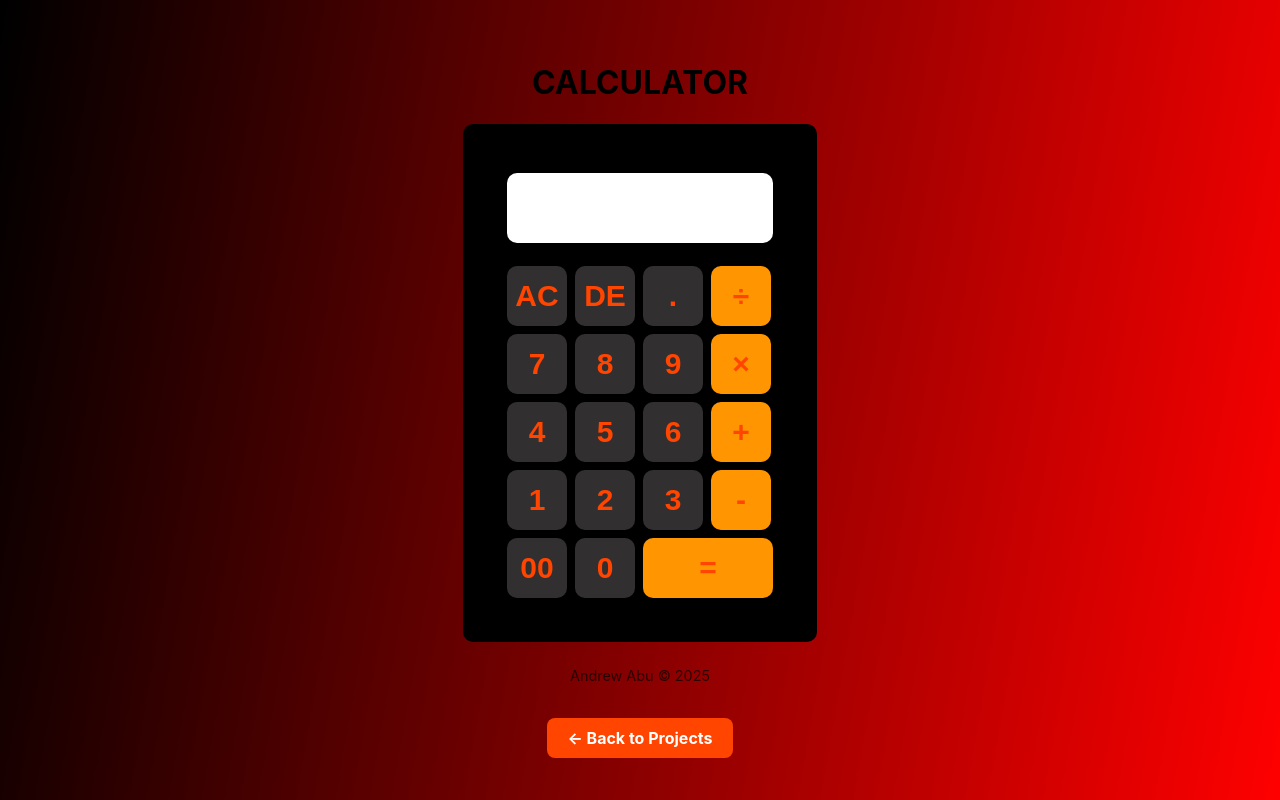
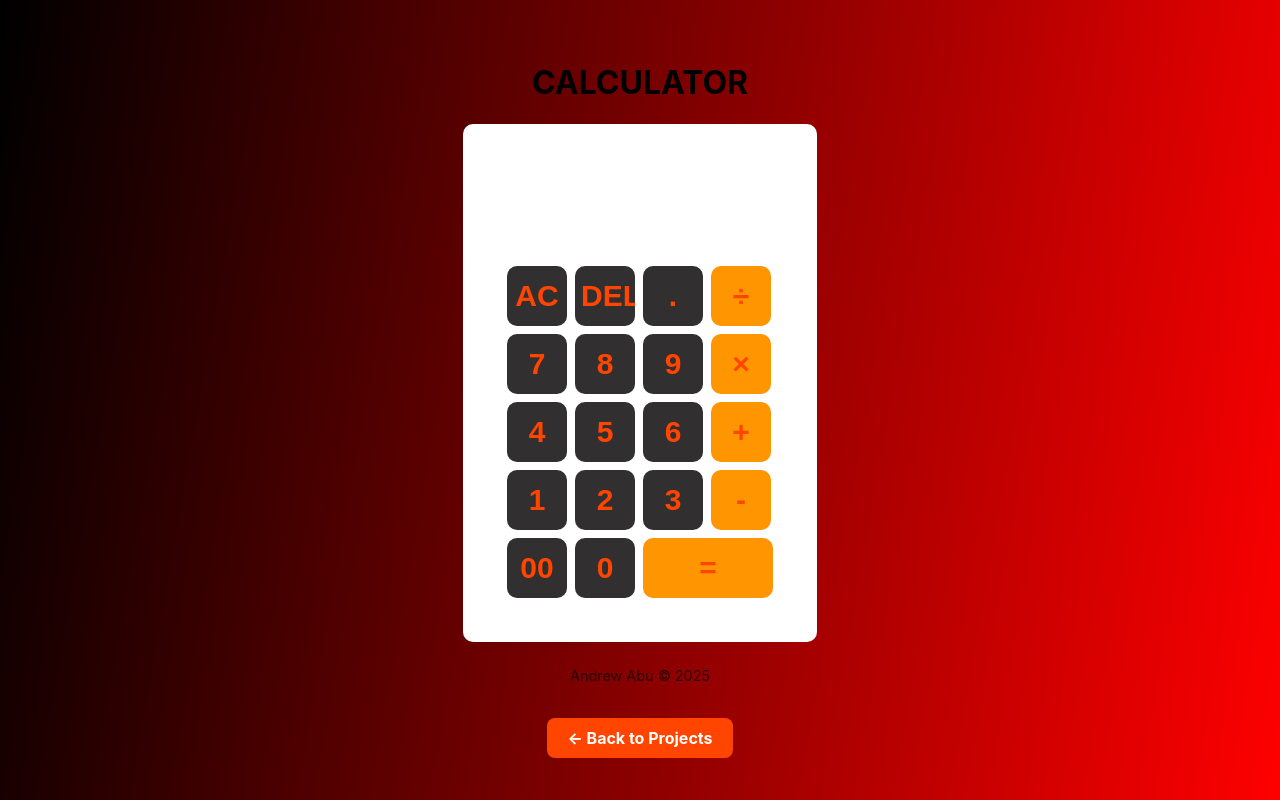
Before and after one commit to ANDREWABU/Calculator, a React (Create React App) app: page / in a window 1280 px wide. Built offline with nearby package versions, Linux system fonts and the light colour scheme.

Commit message:
Updated website layout, projects, and nav links

```diff
--- a/src/App.css
+++ b/src/App.css
@@ -10,7 +10,7 @@
 }
 
 .calculator {
-  background-color: rgb(0, 0, 0);
+  background-color: rgb(255, 255, 255);
   border-radius: 10px;
   padding: 40px;
   margin-bottom: 5px;
--- a/src/App.js
+++ b/src/App.js
@@ -28,7 +28,7 @@
             <input type="button" value="AC" onClick={() => setValue("")} />
             <input
               type="button"
-              value="DE"
+              value="DEL"
               onClick={() => setValue(value.slice(0, -1))}
             />
             <input type="button" value="." onClick={handleClick} />
```
